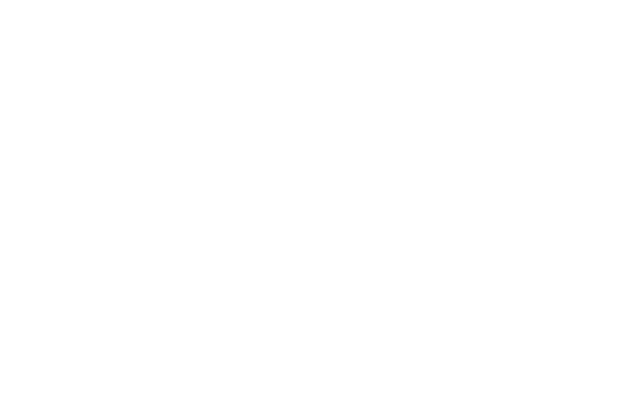
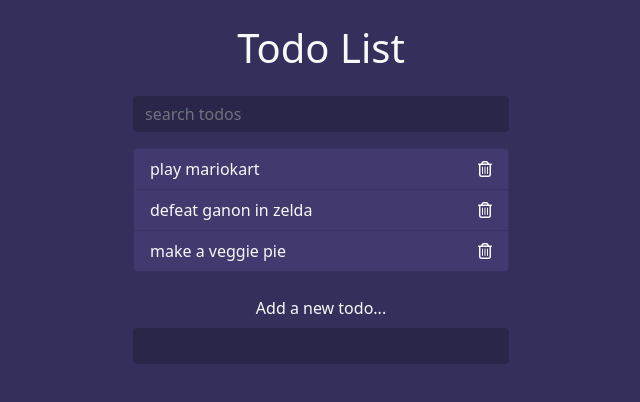
Before and after one commit to xDamneDx/ninja-todos, a plain HTML site: page index.html in a window 1280 px wide. Shown: the whole page, without its empty margins (319-959 px from the left). Drawn offline with nearby package versions, Linux system fonts and the light colour scheme.

Commit message:
Added html & css template

```diff
--- a/index.html
+++ b/index.html
@@ -17,6 +17,43 @@
     <title>Ninja Todos</title>
   </head>
   <body>
+    <div class="container">
+      <header class="text-center text-light my-4">
+        <h1 class="mb-4">Todo List</h1>
+        <form class="search">
+          <input
+            class="form-control m-auto"
+            type="text"
+            name="search"
+            placeholder="search todos"
+          />
+        </form>
+        <ul class="todos list-group mx-auto">
+          <li
+            class="list-group-item text-light d-flex justify-content-between align-items-center"
+          >
+            <span>play mariokart</span>
+            <i class="far fa-trash-alt delete"></i>
+          </li>
+          <li
+            class="list-group-item text-light d-flex justify-content-between align-items-center"
+          >
+            <span>defeat ganon in zelda</span>
+            <i class="far fa-trash-alt delete"></i>
+          </li>
+          <li
+            class="list-group-item text-light d-flex justify-content-between align-items-center"
+          >
+            <span>make a veggie pie</span>
+            <i class="far fa-trash-alt delete"></i>
+          </li>
+        </ul>
+        <form class="add text-center my-4">
+          <label class="text-light pb-2">Add a new todo...</label>
+          <input class="form-control m-auto" type="text" name="add" />
+        </form>
+      </header>
+    </div>
     <script src="app.js"></script>
   </body>
 </html>
--- a/style.css
+++ b/style.css
@@ -0,0 +1,23 @@
+body {
+  background: #352f5b;
+}
+
+.container {
+  max-width: 400px;
+}
+
+input[type="text"],
+input[type="text"]:focus {
+  color: #fff;
+  border: none;
+  background: rgba(0, 0, 0, 0.2);
+  max-width: 400px;
+}
+
+.todos li {
+  background: #423a6f;
+}
+
+.delete {
+  cursor: pointer;
+}
```
